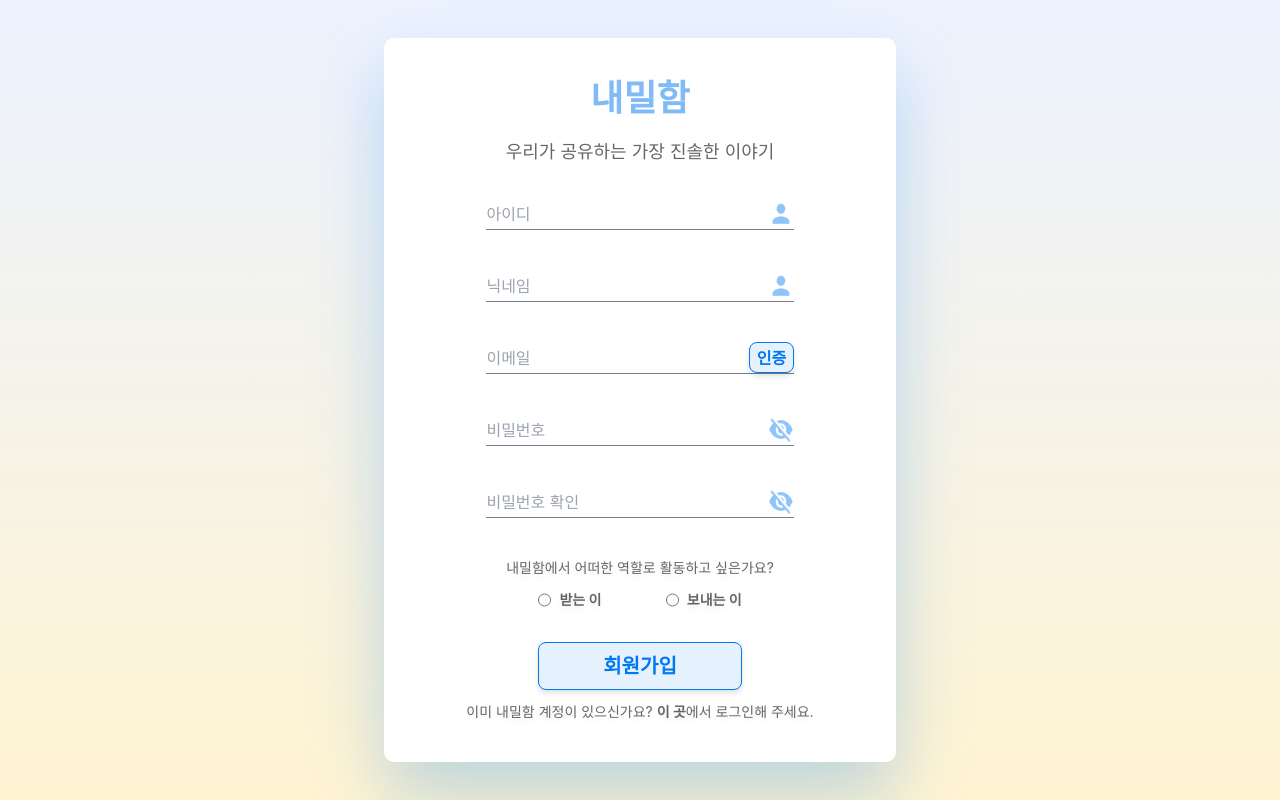
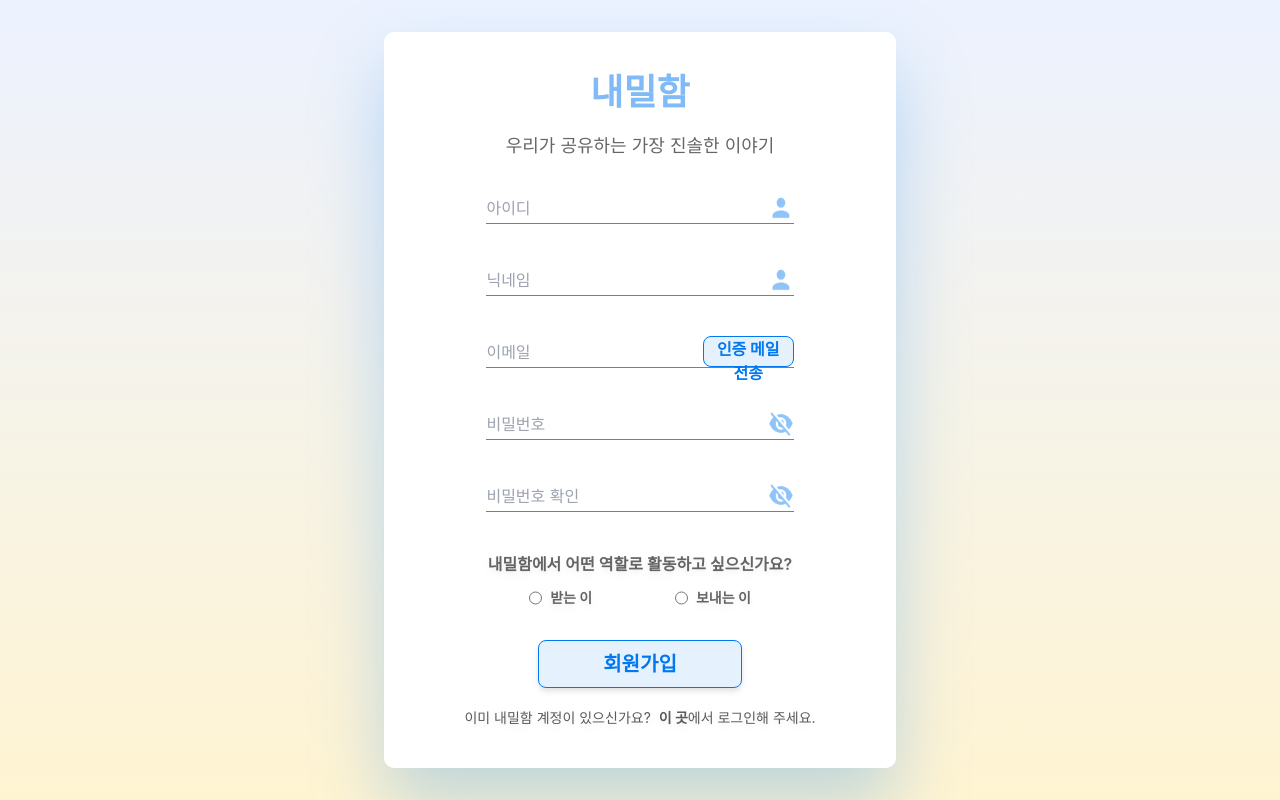
Before and after one commit to Naemilham/nmh_front, a React (Create React App) app: page /signup in a window 1280 px wide. Built offline with nearby package versions, Linux system fonts and the light colour scheme.

Commit message:
fix: SignInPage emailverification

```diff
--- a/src/routes/SignInPage.jsx
+++ b/src/routes/SignInPage.jsx
@@ -13,11 +13,16 @@ const SignInPage = () => {
     <div className="w-screen h-screen flex justify-center items-center bg-gradient-to-b from-[#ECF2FF] to-[#FFF4D2]">
       <div className="w-2/5 h-7/10 bg-white rounded-[10px] drop-shadow-[0_35px_35px_rgba(0,120,240,0.25)] relative flex flex-col justify-normal items-center gap-10 pt-20">
         <div className="w-1/6 h-1/5 absolute -top-16 bg-[#EDF5FE] opacity-75 rounded-full shadow "></div>
-        <img src={require("../assets/images/nmhIcon-yellow.png")} className="w-[9%] h-[7%] absolute -top-6"/>
+        <img
+          src={require("../assets/images/nmhIcon-yellow.png")}
+          className="w-[9%] h-[7%] absolute -top-6"
+        />
 
         <div className="flex flex-col justify-normal items-center gap-5 pt-2">
           <p className="font-sans text-5xl font-bold text-[#80BBF7]">내밀함</p>
-          <p className="font-sans font-normal text-lg text-[#00000099]">우리가 공유하는 가장 진솔한 이야기</p>
+          <p className="font-sans font-normal text-lg text-[#00000099]">
+            우리가 공유하는 가장 진솔한 이야기
+          </p>
         </div>
 
         <div className="w-3/5 flex border-b border-[#777E90] pt-5">
@@ -29,7 +34,10 @@ const SignInPage = () => {
             className="input w-full h-12 rounded-lg text-[#00000070]"
             onChange={(e) => setId(e.target.value)}
           />
-          <img src={require("../assets/images/peopleIcon.png")} className="w-[40px] h-[40px]"></img>
+          <img
+            src={require("../assets/images/peopleIcon.png")}
+            className="w-[40px] h-[40px]"
+          ></img>
         </div>
 
         <div className="w-3/5 flex border-b border-[#777E90]">
@@ -41,19 +49,19 @@ const SignInPage = () => {
             className="input w-full h-12 rounded-lg text-[#00000070]"
             onChange={(e) => setId(e.target.value)}
           />
-          {
-            pwVisible ?
+          {pwVisible ? (
             <img
               src={require("../assets/images/visibleIcon.png")}
               className="w-[38px] h-[32px] pt-[8px]"
               onClick={(e) => setPwVisible(!pwVisible)}
-            ></img> :
+            ></img>
+          ) : (
             <img
               src={require("../assets/images/invisibleIcon.png")}
               className="w-[40px] h-[40px]"
               onClick={(e) => setPwVisible(!pwVisible)}
             ></img>
-          }
+          )}
         </div>
 
         <div className="pt-10 pb-12">
@@ -66,18 +74,19 @@ const SignInPage = () => {
             <p className="text-[#0078F0] font-sans text-xl font-bold">로그인</p>
           </button>
 
-          <p
-            className="font-sans text-base font-normal text-[#00000099] drop-shadow-md pt-3"
-          >
-            내밀함에 처음 방문하셨나요? 지금 <span
-            className="font-bold"
-            onClick={(e) => {navigate("/signup");}}
+          <p className="font-sans text-sm font-normal text-[#00000099] drop-shadow-md pt-3">
+            내밀함에 처음 방문하셨나요? 지금{" "}
+            <span
+              className="font-bold"
+              onClick={(e) => {
+                navigate("/signup");
+              }}
             >
               회원가입
-            </span> 해보세요!
+            </span>{" "}
+            해보세요!
           </p>
         </div>
-
       </div>
     </div>
   );
--- a/src/routes/SignUpPage.jsx
+++ b/src/routes/SignUpPage.jsx
@@ -30,13 +30,19 @@ const SignUpPage = () => {
 
   const [pwVisible, setPwVisible] = useState(false);
   const [pwVerificationVisible, setPwVerificationVisible] = useState(false);
+  const [isVisible, setIsVisible] = useState(false);
 
   const login = () => {
     console.log(id, pw);
   };
 
-  const emailVerification = () => {
-    console.log("이메일 확인");
+  const handleEmailVerification = () => {
+    sendEmail();
+    setIsVisible(true);
+  };
+
+  const sendEmail = () => {
+    console.log("인증메일 보내기");
   };
 
   return (
@@ -50,13 +56,13 @@ const SignUpPage = () => {
         </div>
 
         <section className="w-full flex flex-col justify-normal items-center gap-10">
-          <div className="w-3/5 h-8 flex itmes-start border-b border-[#777E90]">
+          <div className="w-3/5 h-8 flex items-start border-b border-[#777E90]">
             <input
               required
               type="text"
               id="username"
               placeholder="아이디"
-              className="input w-full h-full rounded-lg text-[#00000070]"
+              className="input w-full h-full rounded-lg text-[#000000] outline-none"
               onChange={(e) => setId(e.target.value)}
             />
             <img
@@ -65,13 +71,13 @@ const SignUpPage = () => {
             ></img>
           </div>
 
-          <div className="w-3/5 h-8 flex itmes-start border-b border-[#777E90]">
+          <div className="w-3/5 h-8 flex items-start border-b border-[#777E90]">
             <input
               required
               type="text"
               id="nickname"
               placeholder="닉네임"
-              className="input w-full h-full rounded-lg text-[#00000070]"
+              className="input w-full h-full rounded-lg text-[#000000] outline-none"
               onChange={(e) => setNickName(e.target.value)}
             />
             <img
@@ -80,32 +86,49 @@ const SignUpPage = () => {
             ></img>
           </div>
 
-          <div className="w-3/5 h-8 flex itmes-start border-b border-[#777E90]">
+          <div className="w-3/5 h-8 flex items-center border-b border-[#777E90]">
             <input
               required
               type="text"
               id="email"
               placeholder="이메일"
-              className="input w-full h-full rounded-lg text-[#00000070]"
+              className="input w-full h-full rounded-lg text-[#000000] outline-none"
               onChange={(e) => setEmail(e.target.value)}
             />
             <button
-              className="w-2/12 h-full bg-[#E5F1FD] border border-[#0078F0] rounded-lg drop-shadow-md"
-              onClick={(e) => {
-                emailVerification();
-              }}
+              className="w-5/12 h-full bg-[#E5F1FD] border border-[#0078F0] rounded-lg"
+              onClick={handleEmailVerification}
             >
-              <p className="text-[#0078F0] font-sans text-l font-bold">인증</p>
-            </button>
+              <p className="text-[#0078F0] font-bold px-1">인증 메일 전송</p>
+            </button>{" "}
           </div>
+          {isVisible && (
+            <div className="w-3/5 h-8 flex items-start border-b border-[#777E90]">
+              <input
+                required
+                type="text"
+                id="authCode"
+                placeholder="인증 코드를 입력해주세요."
+                className="input w-full h-full rounded-lg text-[#000000] outline-none"
+              ></input>
+              <button
+                className="w-4/12 h-full bg-[#E5F1FD] border border-[#0078F0] rounded-lg drop-shadow-md"
+                onClick={() => {
+                  window.alert("이메일 인증이 완료되었습니다.");
+                }}
+              >
+                <p className="text-[#0078F0] font-bold">인증하기</p>
+              </button>
+            </div>
+          )}
 
-          <div className="w-3/5 h-8 flex itmes-start border-b border-[#777E90]">
+          <div className="w-3/5 h-8 flex items-start border-b border-[#777E90]">
             <input
               required
               type={pwVisible ? "text" : "password"}
               id="password"
               placeholder="비밀번호"
-              className="input w-full h-full rounded-lg text-[#00000070]"
+              className="input w-full h-full rounded-lg text-[#000000] outline-none"
               onChange={(e) => setPw(e.target.value)}
             />
             {pwVisible ? (
@@ -123,13 +146,13 @@ const SignUpPage = () => {
             )}
           </div>
 
-          <div className="w-3/5 h-8 flex itmes-start border-b border-[#777E90]">
+          <div className="w-3/5 h-8 flex items-start border-b border-[#777E90]">
             <input
               required
               type={pwVerificationVisible ? "text" : "password"}
               id="passwordVerification"
               placeholder="비밀번호 확인"
-              className="input w-full h-full rounded-lg text-[#00000070]"
+              className="input w-full h-full rounded-lg text-[#000000] outline-none"
               onChange={(e) => setPwVerification(e.target.value)}
             />
             {pwVerificationVisible ? (
@@ -152,8 +175,8 @@ const SignUpPage = () => {
           </div>
 
           <div className="flex flex-col gap-3">
-            <p className="font-sans text-sm font-normal text-[#00000099] drop-shadow-md">
-              내밀함에서 어떠한 역할로 활동하고 싶은가요?
+            <p className="font-sans text-base font-semibold text-[#00000099] drop-shadow-md">
+              내밀함에서 어떤 역할로 활동하고 싶으신가요?
             </p>
             <div className="flex justify-around">
               <div className="flex gap-2">
@@ -184,17 +207,12 @@ const SignUpPage = () => {
             </p>
           </button>
 
-          <p
-            className="font-sans text-sm font-normal text-[#00000099] drop-shadow-md pt-3"
-            onClick={(e) => {
-              navigate("/signin");
-            }}
-          >
-            이미 내밀함 계정이 있으신가요?{" "}
+          <p className="font-sans text-sm font-normal text-[#000000a5] drop-shadow-md pt-5">
+            이미 내밀함 계정이 있으신가요? &nbsp;
             <span
               className="font-bold"
               onClick={(e) => {
-                navigate("/signup");
+                navigate("/signin");
               }}
             >
               이 곳
```
